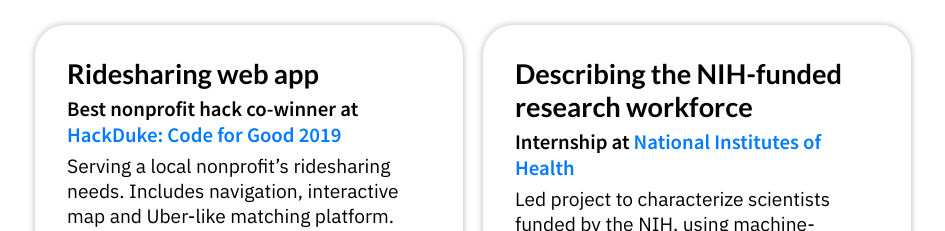
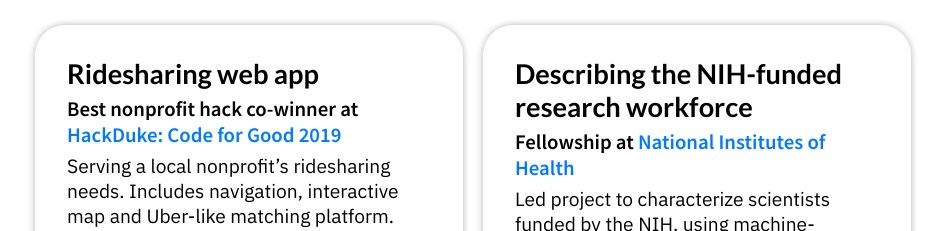
Before and after one commit to sam-k/sam-k-v2, a React (Create React App) app: page / in a window 1280 px wide. Shown: the part 920-1151 px from the top of the page, without its empty margins (167-1112 px from the left). Built offline with nearby package versions, Linux system fonts and the light colour scheme.

Commit message:
Minor change

```diff
--- a/src/components/Projects.js
+++ b/src/components/Projects.js
@@ -30,7 +30,7 @@
                     <ProjectCard
                         title="Describing the NIH-funded research workforce"
                         subtitle={
-                            <span>Internship at <a href="https://blog.codingitforward.com/introducing-the-2019-civic-digital-fellows-41469f28561d">National Institutes of Health</a></span>
+                            <span>Fellowship at <a href="https://blog.codingitforward.com/introducing-the-2019-civic-digital-fellows-41469f28561d">National Institutes of Health</a></span>
                         }
                         text={<>
                             <p>Led project to characterize scientists funded by the NIH, using machine-learning techniques. Results may help inform Congress and automate future analyses.</p>
```
